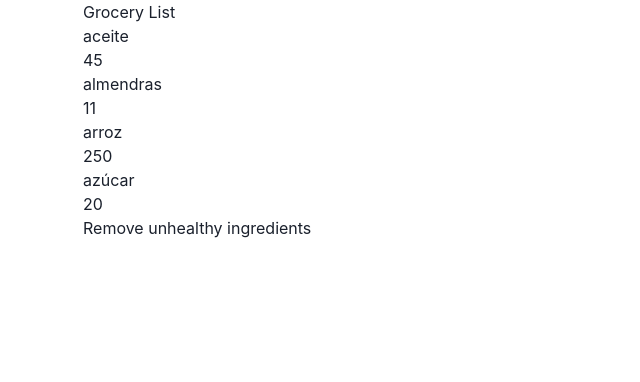
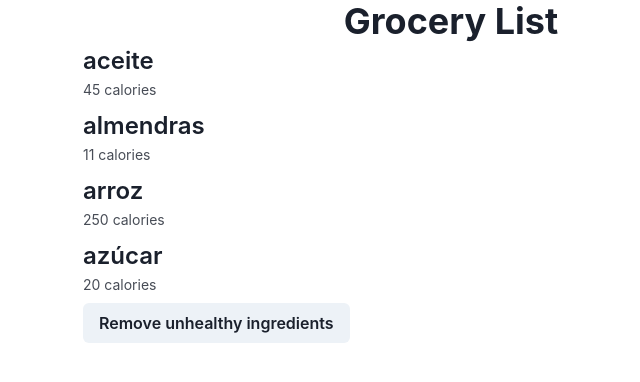
Before and after one commit to mmednik/grocery-list, a React (Create React App) app: page / in a window 1280 px wide. Shown: the top 382 px of the page, without its empty margins (189-829 px from the left). Built offline with nearby package versions, Linux system fonts and the light colour scheme.

Commit message:
adding some components

```diff
--- a/src/App.js
+++ b/src/App.js
@@ -1,5 +1,5 @@
 import React, { useState } from "react";
-import { ChakraProvider, Container } from "@chakra-ui/react"
+import { ChakraProvider, Container, Center, Heading, Button } from "@chakra-ui/react"
 import "./App.scss";
 import Item from "./components/Item";
 
@@ -21,15 +21,15 @@ function App() {
   return (
     <ChakraProvider>
       <Container maxW="container.md">
-        <header className="App-header">
-          <h1>Grocery List</h1>
-        </header>
+        <Center>
+          <Heading>Grocery List</Heading>
+        </Center>
         {
           list.map((v,i) => {
             return <Item key={`${i}${v.name}${v.calories}`} name={v.name} calories={v.calories} />
           })
         }
-        <button onClick={removeUnhealthyHandler} >Remove unhealthy ingredients</button>
+        <Button onClick={removeUnhealthyHandler} >Remove unhealthy ingredients</Button>
       </Container>
     </ChakraProvider>
   );
--- a/src/components/Item.js
+++ b/src/components/Item.js
@@ -1,12 +1,13 @@
 import React from "react";
+import { Stat, StatNumber, StatHelpText } from "@chakra-ui/react"
 import "./Item.scss";
 
 function Item({name, calories}) {
   return (
-    <div className="Item-container">
-      <h3>{name}</h3>
-      <h3>{calories}</h3>
-    </div>
+    <Stat>
+      <StatNumber>{name}</StatNumber>
+      <StatHelpText>{calories} calories</StatHelpText>
+    </Stat>
   );
 }
 
```
